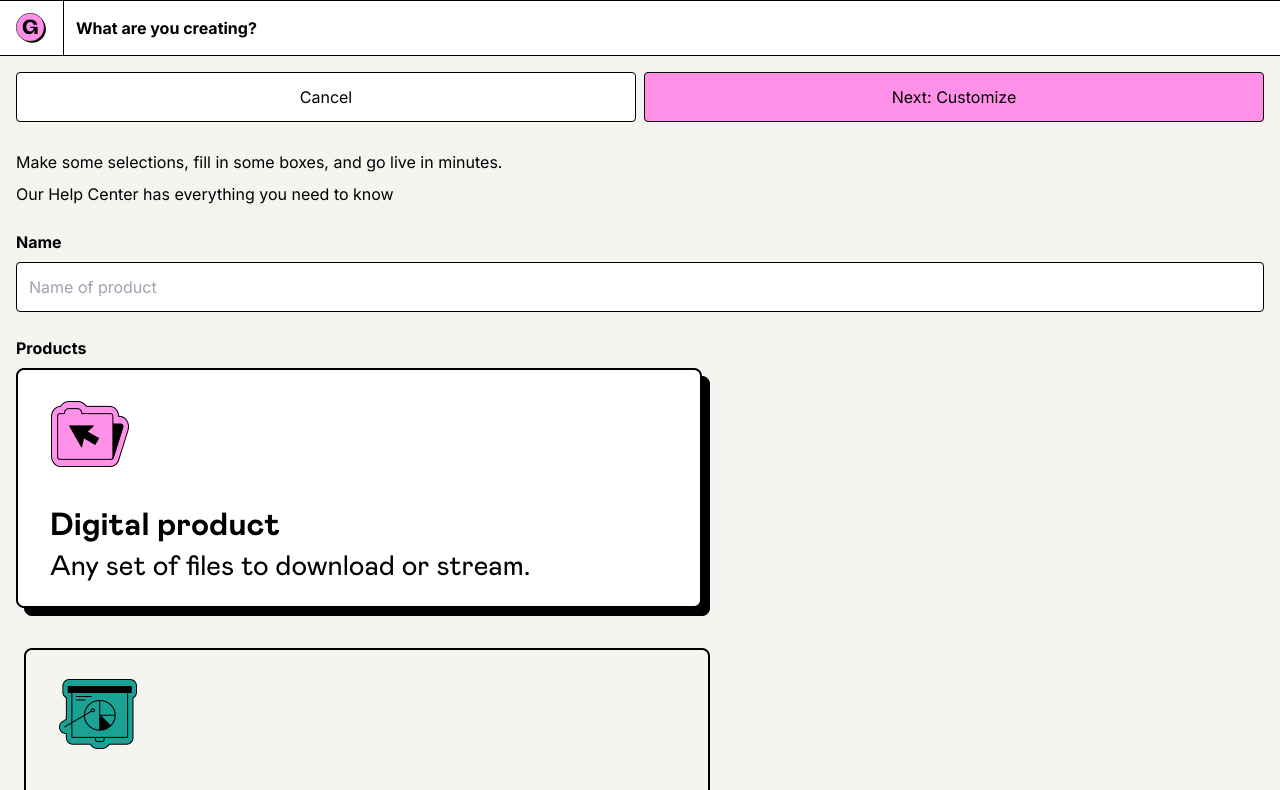
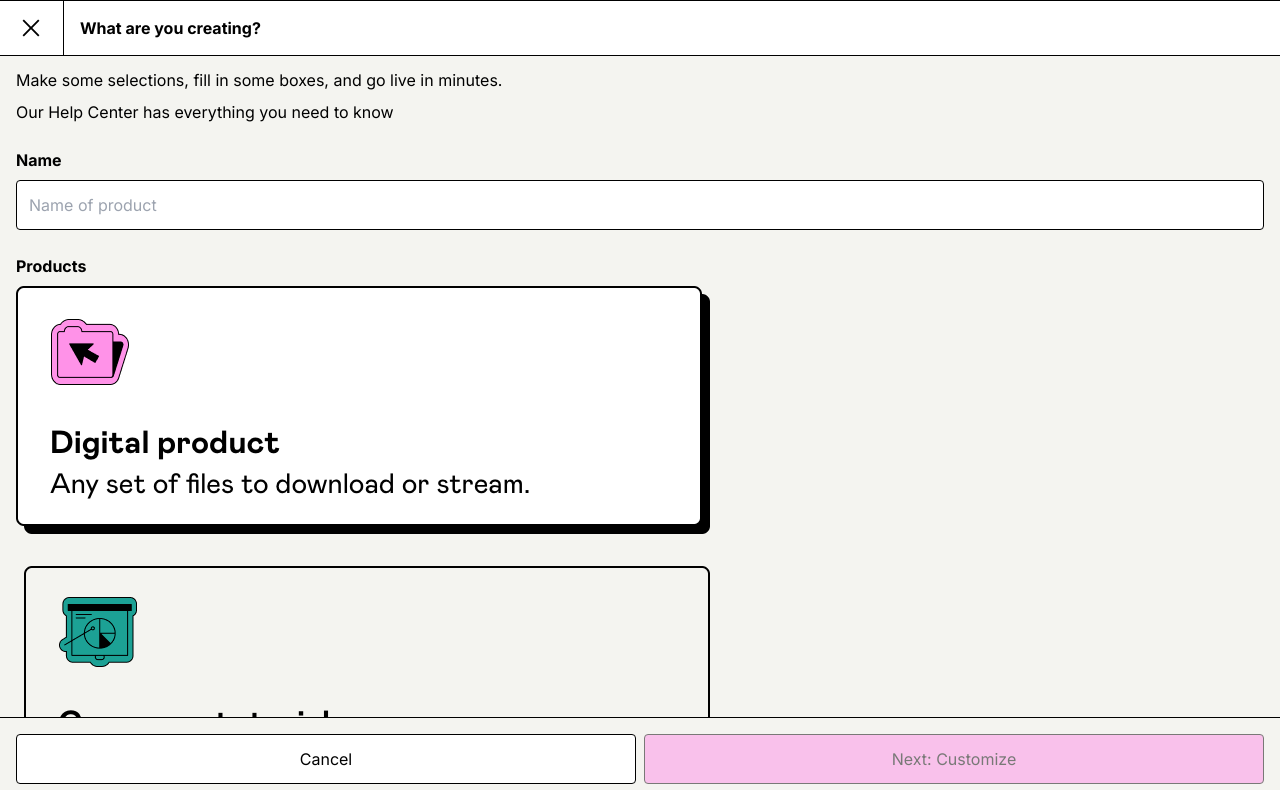
Before and after one commit to alexhollender/gumroad-prototype, a Next.js app: page /products/new in a window 1280 px wide. Shown: the top 790 px of the page. Built offline with nearby package versions, Linux system fonts and the light colour scheme.

Commit message:
new product header variants

```diff
--- a/src/GlobalContext.tsx
+++ b/src/GlobalContext.tsx
@@ -55,7 +55,6 @@ export function GlobalProvider({ children }: { children: React.ReactNode }) {
     },
   ]);
 
-  // Function to add a new product to the products array
   const addProduct = (product: Product) => {
     setProducts((prevProducts) => [...prevProducts, product]);
   };
@@ -64,7 +63,7 @@ export function GlobalProvider({ children }: { children: React.ReactNode }) {
 
   const [productTitle, setProductTitle] = React.useState<string>("");
 
-  const [navVersion, setNavVersion] = React.useState<string>("b");
+  const [navVersion, setNavVersion] = React.useState<string>("c");
 
   return (
     <GlobalContext.Provider
--- a/src/app/products/new/page.tsx
+++ b/src/app/products/new/page.tsx
@@ -13,17 +13,7 @@ import ShareStep from "@/components/ShareStep";
 const Products = () => {
   const [activeTab, setActiveTab] = React.useState("product");
 
-  const { step, addProduct, productTitle, navVersion } =
-    GlobalContext.useGlobalContext();
-
-  const addSampleProduct = () => {
-    addProduct({
-      _id: "new-product",
-      title: "New Product",
-      price: 25,
-      sales: 350,
-    });
-  };
+  const { step, productTitle, navVersion } = GlobalContext.useGlobalContext();
 
   return (
     <>
--- a/src/app/products/page.tsx
+++ b/src/app/products/page.tsx
@@ -17,9 +17,9 @@ const Products = () => {
       <main className="my-14">
         <header className="flex flex-col gap-y-4 py-4 px-4">
           <div className="grid grid-cols-2 gap-2">
-            <Button type={["btn-secondary-g"]} icon="search" />
+            <Button classes={["btn-secondary-g"]} icon="search" />
             <LinkButton
-              type={["btn-primary"]}
+              classes={["btn-primary"]}
               label="New product"
               url="/products/new"
             />
@@ -47,7 +47,7 @@ const Products = () => {
             </>
           )}
           {activeTab === "discover" && <span>Nothing here</span>}
-          {activeTab === "affiliated" && <span>...or here</span>}
+          {activeTab === "affiliated" && <span>...or here, but...</span>}
           {activeTab === "collabs" && (
             <span>
               “At night the cries of cats making love or fighting, their
--- a/src/components/Button.tsx
+++ b/src/components/Button.tsx
@@ -3,9 +3,10 @@ import * as GlobalContext from "@/GlobalContext";
 import Image from "next/image";
 import search from "../../public/images/search.svg";
 import link from "../../public/images/link.svg";
+import placeholder from "../../public/images/placeholder.png";
 
 type ButtonProps = {
-  type: string[];
+  classes: string[];
   label?: string;
   icon?: any;
   nextStep?: string;
@@ -13,14 +14,15 @@ type ButtonProps = {
 };
 
 export const Button: React.FC<ButtonProps> = ({
-  type,
+  classes,
   label,
   icon,
   nextStep,
   setActiveTab,
 }) => {
-  const { step, setStep } = GlobalContext.useGlobalContext();
-  const classNames = ["btn", ...type].join(" ");
+  const { step, setStep, productTitle, addProduct } =
+    GlobalContext.useGlobalContext();
+  const classNames = ["btn", ...classes].join(" ");
 
   const handleClick = () => {
     if (nextStep && setActiveTab) {
@@ -43,22 +45,28 @@ export const Button: React.FC<ButtonProps> = ({
 };
 
 type LinkButtonProps = {
-  type: string[];
-  label: string;
+  classes: string[];
+  label?: string;
   url: string;
   icon?: string;
 };
 
 export const LinkButton: React.FC<LinkButtonProps> = ({
-  type,
+  classes,
   label,
   url,
   icon,
 }) => {
-  const classNames = ["btn", ...type].join(" ");
+  const classNames = ["btn", ...classes].join(" ");
   return (
     <a href={url} className={classNames}>
-      {label}
+      {label && label}
+      {icon === "search" && (
+        <Image src={search.src} alt="search icon" width={26} height={26} />
+      )}
+      {icon === "link" && (
+        <Image src={link.src} alt="link icon" width={26} height={26} />
+      )}
     </a>
   );
 };
--- a/src/components/NewProductHeader.tsx
+++ b/src/components/NewProductHeader.tsx
@@ -11,7 +11,7 @@ type NewProductHeaderProps = {
 const NewProductHeader: React.FC<NewProductHeaderProps> = ({
   setActiveTab,
 }) => {
-  const { step } = GlobalContext.useGlobalContext();
+  const { step, productTitle } = GlobalContext.useGlobalContext();
 
   return (
     <header className="grid grid-cols-[auto_1fr_auto] pl-4 bg-white fixed z-10 w-full top-0 border-y border-black">
@@ -25,12 +25,21 @@ const NewProductHeader: React.FC<NewProductHeaderProps> = ({
         {step === "create" && (
           <>
             <LinkButton
-              type={["btn-secondary-w", "btn-flush"]}
+              classes={["btn-secondary-w", "btn-flush"]}
               label="Cancel"
               url="/products"
             />
             <Button
-              type={["btn-primary", "btn-flush"]}
+              classes={
+                productTitle.length < 1
+                  ? [
+                      "btn-primary",
+                      "btn-flush",
+                      "opacity-50",
+                      "pointer-events-none",
+                    ]
+                  : ["btn-primary", "btn-flush"]
+              }
               label="Next: Customize"
               nextStep="product"
               setActiveTab={setActiveTab}
@@ -40,7 +49,7 @@ const NewProductHeader: React.FC<NewProductHeaderProps> = ({
         {step === "product" && (
           <>
             <Button
-              type={["btn-primary", "btn-flush"]}
+              classes={["btn-primary", "btn-flush"]}
               label="Save and continue"
               nextStep="content"
               setActiveTab={setActiveTab}
@@ -49,9 +58,9 @@ const NewProductHeader: React.FC<NewProductHeaderProps> = ({
         )}
         {step === "content" && (
           <>
-            <Button type={["btn-secondary-w", "btn-flush"]} label="Save" />
+            <Button classes={["btn-secondary-w", "btn-flush"]} label="Save" />
             <Button
-              type={["btn-primary", "btn-flush"]}
+              classes={["btn-primary", "btn-flush"]}
               label="Publish"
               nextStep="share"
               setActiveTab={setActiveTab}
@@ -61,11 +70,14 @@ const NewProductHeader: React.FC<NewProductHeaderProps> = ({
         {step === "share" && (
           <>
             <Button
-              type={["btn-secondary-w", "btn-flush", "btn-icon"]}
+              classes={["btn-secondary-w", "btn-flush", "btn-icon"]}
               icon="link"
             />
-            <Button type={["btn-secondary-w", "btn-flush"]} label="Unpublish" />
-            <Button type={["btn-primary", "btn-flush"]} label="Save" />
+            <Button
+              classes={["btn-secondary-w", "btn-flush"]}
+              label="Unpublish"
+            />
+            <Button classes={["btn-primary", "btn-flush"]} label="Save" />
           </>
         )}
       </div>
--- a/src/components/NewProductHeaderB.tsx
+++ b/src/components/NewProductHeaderB.tsx
@@ -33,12 +33,16 @@ const NewProductHeaderB: React.FC<NewProductHeaderProps> = ({
         {step === "create" && (
           <div className="grid grid-cols-2 gap-2">
             <LinkButton
-              type={["btn-secondary-w"]}
+              classes={["btn-secondary-w"]}
               label="Cancel"
               url="/products"
             />
             <Button
-              type={["btn-primary"]}
+              classes={
+                productTitle.length < 1
+                  ? ["btn-primary", "opacity-50", "pointer-events-none"]
+                  : ["btn-primary"]
+              }
               label="Next: Customize"
               nextStep="product"
               setActiveTab={setActiveTab}
@@ -48,7 +52,7 @@ const NewProductHeaderB: React.FC<NewProductHeaderProps> = ({
         {step === "product" && (
           <>
             <Button
-              type={["btn-primary"]}
+              classes={["btn-primary"]}
               label="Save and continue"
               nextStep="content"
               setActiveTab={setActiveTab}
@@ -57,9 +61,9 @@ const NewProductHeaderB: React.FC<NewProductHeaderProps> = ({
         )}
         {step === "content" && (
           <div className="grid grid-cols-2 gap-2">
-            <Button type={["btn-secondary-w"]} label="Save" />
+            <Button classes={["btn-secondary-w"]} label="Save" />
             <Button
-              type={["btn-primary"]}
+              classes={["btn-primary"]}
               label="Publish"
               nextStep="share"
               setActiveTab={setActiveTab}
@@ -68,9 +72,9 @@ const NewProductHeaderB: React.FC<NewProductHeaderProps> = ({
         )}
         {step === "share" && (
           <div className="flex gap-2">
-            <Button type={["btn-secondary-w", "btn-icon"]} icon="link" />
-            <Button type={["btn-secondary-w"]} label="Unpublish" />
-            <Button type={["btn-primary"]} label="Save" />
+            <Button classes={["btn-secondary-w", "btn-icon"]} icon="link" />
+            <Button classes={["btn-secondary-w"]} label="Unpublish" />
+            <Button classes={["btn-primary"]} label="Save" />
           </div>
         )}
       </div>
--- a/src/components/NewProductHeaderC.tsx
+++ b/src/components/NewProductHeaderC.tsx
@@ -2,7 +2,7 @@
 import * as GlobalContext from "@/GlobalContext";
 import Image from "next/image";
 import { LinkButton, Button } from "./Button";
-import logo from "../../public/images/logo.svg";
+import close from "../../public/images/close.svg";
 
 type NewProductHeaderProps = {
   setActiveTab: React.Dispatch<React.SetStateAction<string>>;
@@ -14,31 +14,35 @@ const NewProductHeaderC: React.FC<NewProductHeaderProps> = ({
   const { step, productTitle } = GlobalContext.useGlobalContext();
 
   return (
-    <div className="sticky -top-14 bg-background z-10">
+    <div className="bg-background">
       <header className="grid grid-cols-[auto_1fr_auto] pl-4 bg-white w-full border-y border-black">
         <a
           href="/products"
           className="flex justify-start py-3 w-12 border-r border-black"
         >
-          <Image src={logo} alt="Gumroad logo" width={30} height={30} />
+          <Image src={close} alt="Gumroad logo" width={30} height={30} />
         </a>
-        <div className="flex items-center pl-3 font-bold">
+        <div className="flex items-center pl-4 font-bold">
           {step === "create" && <p>What are you creating?</p>}
           {step !== "create" && (
             <p>{productTitle.length > 0 ? productTitle : "Untitled product"}</p>
           )}
         </div>
       </header>
-      <div className="p-4">
+      <div className="p-4 fixed bottom-0 z-10 bg-background border-t border-black w-full">
         {step === "create" && (
           <div className="grid grid-cols-2 gap-2">
             <LinkButton
-              type={["btn-secondary-w"]}
+              classes={["btn-secondary-w"]}
               label="Cancel"
               url="/products"
             />
             <Button
-              type={["btn-primary"]}
+              classes={
+                productTitle.length < 1
+                  ? ["btn-primary", "opacity-50", "pointer-events-none"]
+                  : ["btn-primary"]
+              }
               label="Next: Customize"
               nextStep="product"
               setActiveTab={setActiveTab}
@@ -48,7 +52,7 @@ const NewProductHeaderC: React.FC<NewProductHeaderProps> = ({
         {step === "product" && (
           <>
             <Button
-              type={["btn-primary"]}
+              classes={["btn-primary"]}
               label="Save and continue"
               nextStep="content"
               setActiveTab={setActiveTab}
@@ -57,9 +61,9 @@ const NewProductHeaderC: React.FC<NewProductHeaderProps> = ({
         )}
         {step === "content" && (
           <div className="grid grid-cols-2 gap-2">
-            <Button type={["btn-secondary-w"]} label="Save" />
+            <Button classes={["btn-secondary-w"]} label="Save" />
             <Button
-              type={["btn-primary"]}
+              classes={["btn-primary"]}
               label="Publish"
               nextStep="share"
               setActiveTab={setActiveTab}
@@ -68,9 +72,9 @@ const NewProductHeaderC: React.FC<NewProductHeaderProps> = ({
         )}
         {step === "share" && (
           <div className="flex gap-2">
-            <Button type={["btn-secondary-w", "btn-icon"]} icon="link" />
-            <Button type={["btn-secondary-w"]} label="Unpublish" />
-            <Button type={["btn-primary"]} label="Save" />
+            <Button classes={["btn-secondary-w", "btn-icon"]} icon="link" />
+            <Button classes={["btn-secondary-w"]} label="Unpublish" />
+            <Button classes={["btn-primary"]} label="Save" />
           </div>
         )}
       </div>
--- a/src/components/TabGroup.tsx
+++ b/src/components/TabGroup.tsx
@@ -33,7 +33,7 @@ const TabGroup: React.FC<TabGroupProps> = ({
   }
 
   return (
-    <div className="flex gap-x-3 overflow-x-auto pb-1.5 hide-scroll [&>:last-child]:mr-5">
+    <div className="flex gap-x-2 overflow-x-auto pb-1.5 hide-scroll [&>:last-child]:mr-5">
       {tabs.map((tab) => (
         <button
           key={tab._id}
```
Also changed, not shown: public/images/close.svg (added).
